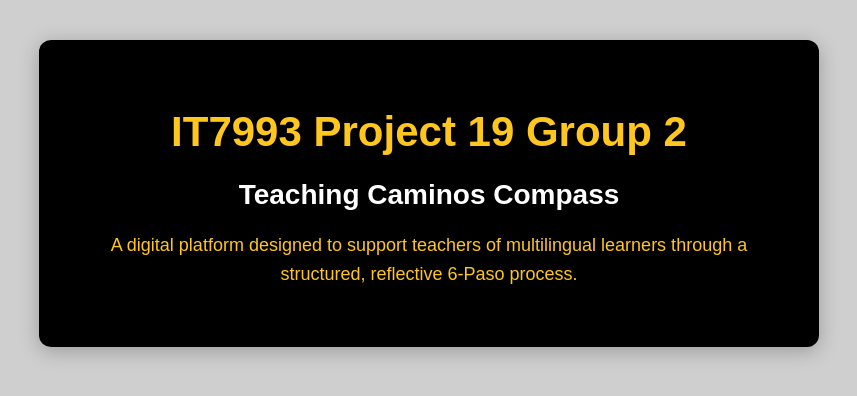
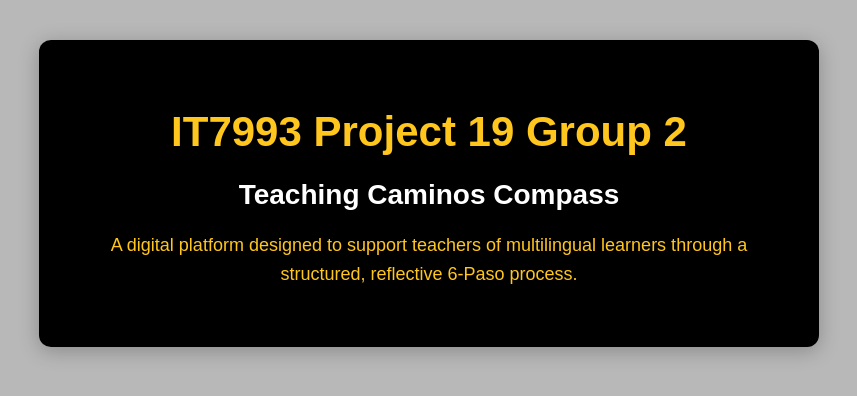
Before and after one commit to samuelbaskin/caminos-compass, a React (Create React App) app in the folder my-app/: page / in a window 1280 px wide. Shown: the top 396 px of the page, without its empty margins (211-1068 px from the left). Built offline with nearby package versions, Linux system fonts and the light colour scheme.

Commit message:
color adjust

```diff
--- a/my-app/src/App.js
+++ b/my-app/src/App.js
@@ -6,7 +6,7 @@ function App() {
         padding: "40px",
         textAlign: "center",
         fontFamily: "Arial, sans-serif",
-        backgroundColor: "#CFCFCF" // darker gray background
+        backgroundColor: "#B8B8B8" // slightly darker gray
       }}
     >
       <div
```
